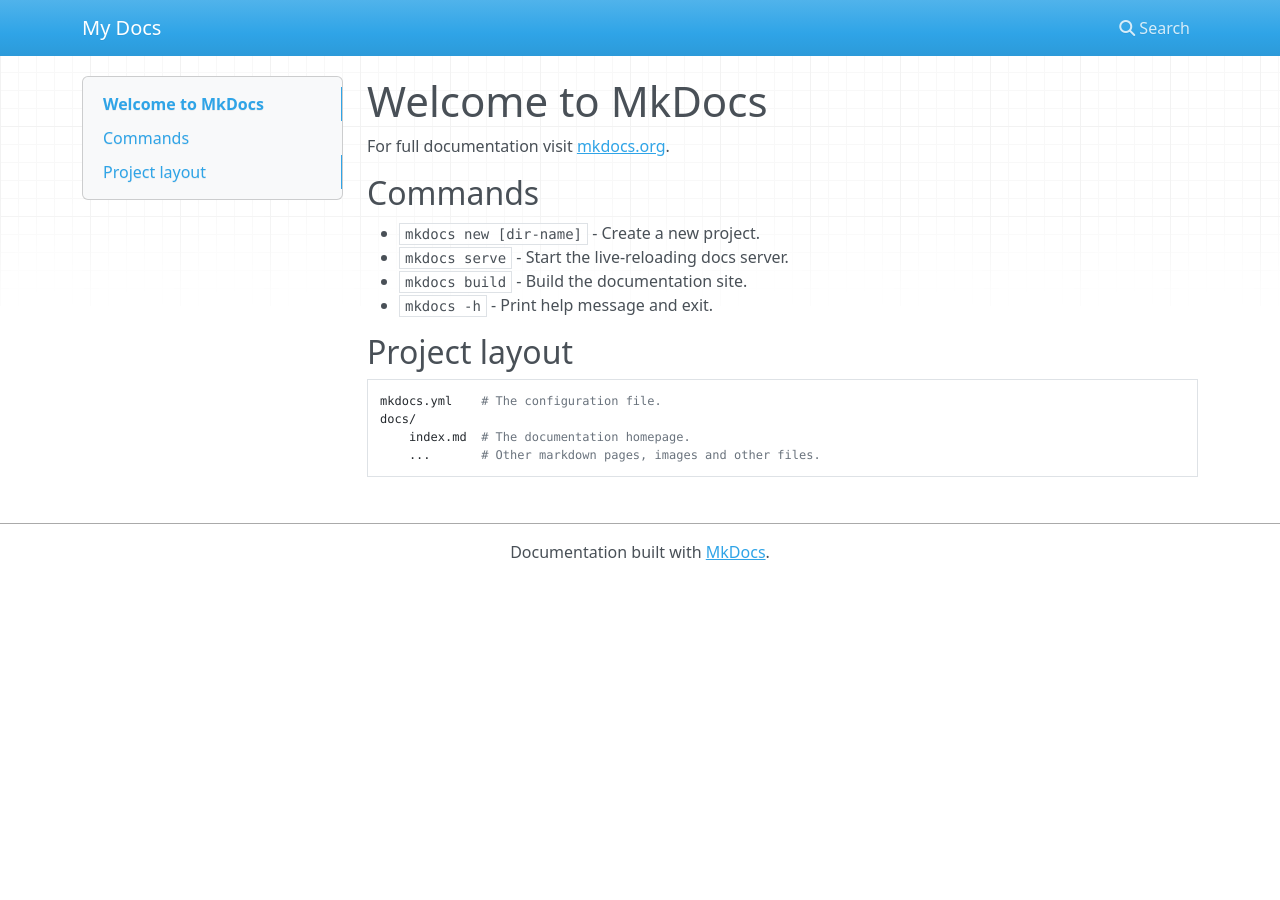
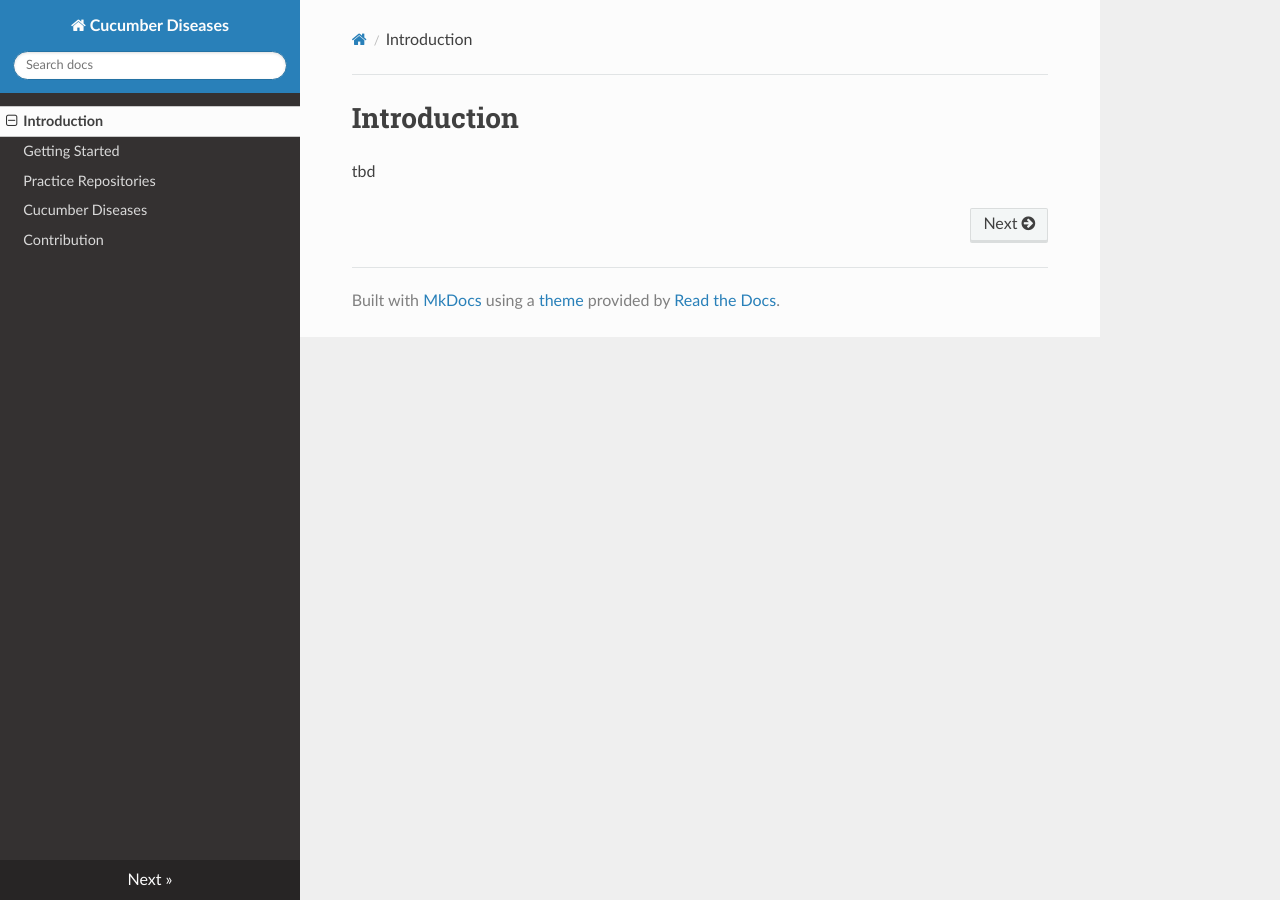
Before and after one commit to Cucumber-Diseases/cucumber-diseases.github.io, an MkDocs documentation site: the page built from docs/index.md, in a window 1280 px wide. Built offline with MkDocs 1.6.1, drawn with Linux system fonts in a browser that asks for light colours; nearby versions of some CDN libraries.

```diff
--- a/docs/index.md
+++ b/docs/index.md
@@ -1,17 +1,3 @@
-# Welcome to MkDocs
+# Introduction
 
-For full documentation visit [mkdocs.org](https://www.mkdocs.org).
-
-## Commands
-
-* `mkdocs new [dir-name]` - Create a new project.
-* `mkdocs serve` - Start the live-reloading docs server.
-* `mkdocs build` - Build the documentation site.
-* `mkdocs -h` - Print help message and exit.
-
-## Project layout
-
-    mkdocs.yml    # The configuration file.
-    docs/
-        index.md  # The documentation homepage.
-        ...       # Other markdown pages, images and other files.
+tbd
--- a/mkdocs.yml
+++ b/mkdocs.yml
@@ -1 +1,9 @@
-site_name: My Docs
+site_name: Cucumber Diseases
+theme:
+  name: readthedocs
+nav:
+  - index.md
+  - howto.md
+  - practice-repos.md
+  - smells.md
+  - contribution.md
--- /dev/null
+++ b/requirements.txt
@@ -0,0 +1 @@
+mkdocs-gitbook
```
Also changed, not shown: docs/contribution.md (added, +11 -0 lines), docs/howto.md (added, +10 -0 lines), docs/practice-repos.md (added, +68 -0 lines), docs/smells.md (added, +7 -0 lines).
